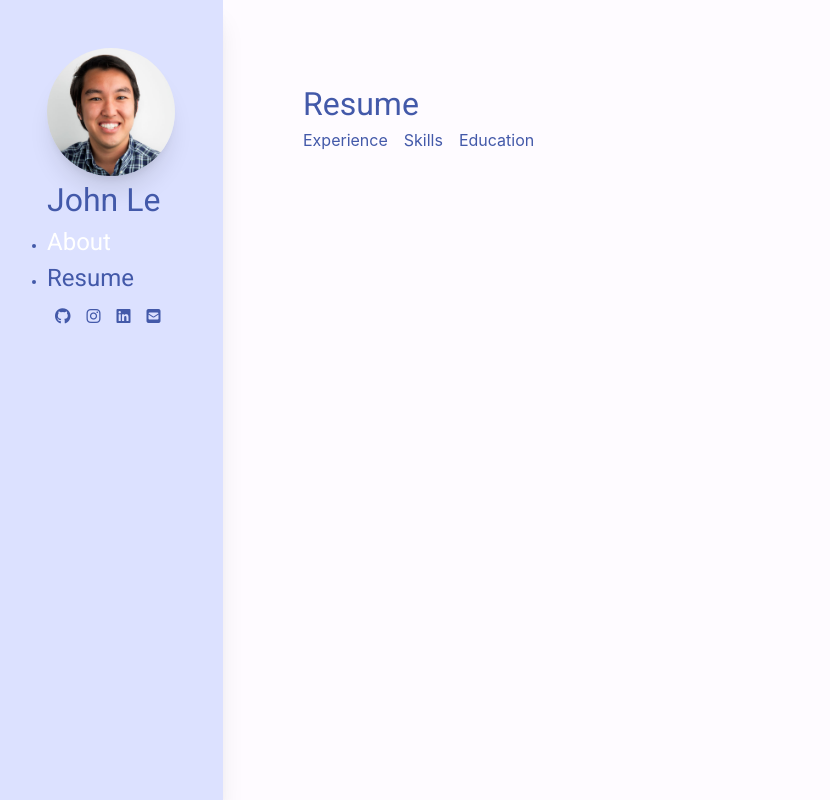
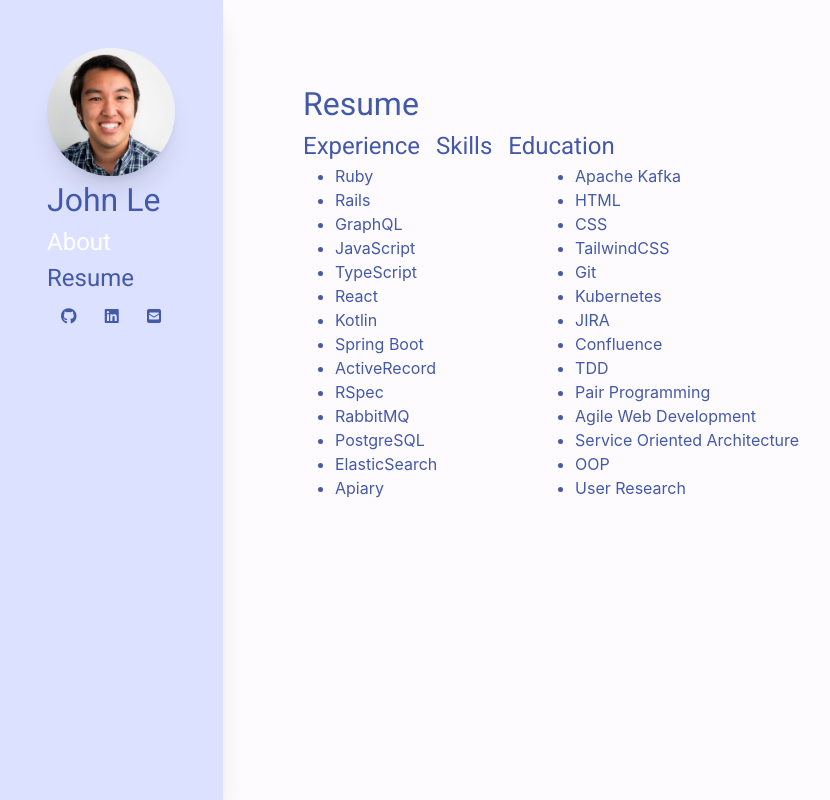
Before and after one commit to johnle192/my-portfolio-site, a React (Vite) app: page /resume in a window 1280 px wide. Both pictures are taken after a click on the element "Skills". Shown: the whole page, without its empty margins (1-831 px from the left). Built offline with nearby package versions, Linux system fonts and the light colour scheme.

Commit message:
update resume

```diff
--- a/src/components/Contact.tsx
+++ b/src/components/Contact.tsx
@@ -5,7 +5,7 @@ import icons from 'icons.json';
 export default function Contact() {
   return (
     <div className="contact-container">
-      <div className="contact-icons flex flex-row">
+      <div className="contact-icons flex justify-around">
         {icons.map((icon: IconLinkProps) => (
           <IconLink {...icon} />
         ))}
--- a/src/components/Nav.tsx
+++ b/src/components/Nav.tsx
@@ -20,7 +20,6 @@ const Nav: FC = () => {
         </NavLink>
       </h1>
       <ul className="nav-links label-large">
-        {/*TODO: figure out what else you want to do when active*/}
         <li>
           <NavLink
             to="/"
--- a/src/components/Resume.tsx
+++ b/src/components/Resume.tsx
@@ -1,38 +1,59 @@
 import ResumeItem from 'components/ResumeItem';
 import type { ResumeItemProps } from 'components/ResumeItem';
 import resumeItems from 'resume.json';
-import { useState } from 'react';
+import React, { useState } from 'react';
 
 export default function Resume() {
   const [resumeSection, setResumeSection] = useState<string>('experience');
+  const { name, duration, major } = resumeItems.education;
 
   return (
     <div className="resume-container m-20 max-w-3xl">
       <h2 className="headline-large"> Resume </h2>
       <div className="flex space-x-4">
         <div
-          className="hover:text-white cursor-pointer"
+          className="hover:text-white cursor-pointer headline-small"
           onClick={() => setResumeSection('experience')}
         >
           Experience
         </div>
         <div
-          className="hover:text-white cursor-pointer"
-          onClick={() => setResumeSection('skils')}
+          className="hover:text-white cursor-pointer headline-small"
+          onClick={() => setResumeSection('skills')}
         >
           Skills
         </div>
         <div
-          className="hover:text-white cursor-pointer"
+          className="hover:text-white cursor-pointer headline-small"
           onClick={() => setResumeSection('education')}
         >
           Education
         </div>
       </div>
       {resumeSection === 'experience' &&
-        resumeItems.map((resumeItem: ResumeItemProps) => (
+        resumeItems.experience.map((resumeItem: ResumeItemProps) => (
           <ResumeItem {...resumeItem} />
         ))}
+
+      {resumeSection === 'skills' && (
+        <div className="pl-8">
+          <ul className="resume-skills">
+            {resumeItems.skills.map((skill: string) => (
+              <li key={skill}>{skill}</li>
+            ))}
+          </ul>
+        </div>
+      )}
+
+      {resumeSection === 'education' && (
+        <div className="resume-education">
+          <div className="resume-education-name headline-small">{name}</div>
+          <div className="resume-education-duration body-medium">
+            {duration}
+          </div>
+          <div className="resume-education-major body-medium">{major}</div>
+        </div>
+      )}
     </div>
   );
 }
--- a/src/components/ResumeItem.tsx
+++ b/src/components/ResumeItem.tsx
@@ -15,12 +15,13 @@ export default function ResumeItem({
 }: ResumeItemProps) {
   const [isOpen, setIsOpen] = useState<boolean>(false);
   const iconRotationClass = isOpen ? 'is-open' : 'is-closed';
+  const borderClass = isOpen ? 'border-b border-white border-solid' : '';
 
   return (
-    <div className="resume-item flex-col" key={id}>
+    <div className="resume-item flex" key={id}>
       <div
         role="button"
-        className="flex flex-row"
+        className=""
         onClick={() => setIsOpen((prevState) => !prevState)}
       >
         <div
@@ -28,14 +29,15 @@ export default function ResumeItem({
         >
           <i className="resume-icon fa-solid fa-plus" />
         </div>
-        <div className="resume-content">
+      </div>
+      <div>
+        <div className={`resume-content ${borderClass}`}>
           <div className="resume-experience headline-small">{experience}</div>
           <div className="resume-duration body-medium">{duration}</div>
         </div>
-      </div>
         {isOpen && (
-        <div className="resume-description pl-16">
-          <ul>
+          <div className="resume-description pl-4">
+            <ul className="resume-description-items">
               {descriptions.map((description: string, index) => (
                 <li key={`${id}.${index}`}>{description}</li>
               ))}
@@ -43,5 +45,6 @@ export default function ResumeItem({
           </div>
         )}
       </div>
+    </div>
   );
 }
--- a/src/icons.json
+++ b/src/icons.json
@@ -1,6 +1,5 @@
 [
   { "link": "https://github.com/johnle192", "iconName": "fa-brands fa-github" },
-  { "link": "https://www.instagram.com/johnle192/", "iconName": "fa-brands fa-instagram" },
   { "link": "https://www.linkedin.com/in/john-le-3bb9bb93/", "iconName": "fa-brands fa-linkedin" },
   { "link": "mailto:john.le192@gmail.com", "iconName": "fa-solid fa-square-envelope" }
 ]
--- a/src/index.css
+++ b/src/index.css
@@ -37,8 +37,21 @@ code {
   transition-duration: 400ms;
 }
 
-ul {
+.resume-description-items {
   list-style-type: disc;
   padding: 0;
   margin: 0;
 }
+
+.resume-skills {
+  list-style-type: disc;
+  columns: 2;
+  padding: 0;
+  margin: 0;
+}
+
+.nav-links {
+  list-style-type: none;
+  padding: 0;
+  margin: 0;
+}
--- a/src/resume.json
+++ b/src/resume.json
@@ -1,4 +1,5 @@
-[
+{
+  "experience": [
     {
       "id": "clearcover",
       "experience": "Software Developer | Clearcover, Inc. | Chicago, IL",
@@ -41,4 +42,11 @@
         "Mentored and pair-programmed with junior developers and analysts by providing resources and coaching them on best engineering practices"
       ]
     }
-]
+  ],
+  "skills": ["Ruby", "Rails", "GraphQL", "JavaScript", "TypeScript", "React", "Kotlin", "Spring Boot", "ActiveRecord", "RSpec", "RabbitMQ", "PostgreSQL", "ElasticSearch", "Apiary", "Apache Kafka", "HTML", "CSS", "TailwindCSS", "Git", "Kubernetes", "JIRA", "Confluence", "TDD", "Pair Programming", "Agile Web Development", "Service Oriented Architecture", "OOP", "User Research"],
+  "education": {
+    "name": "Northwestern University",
+    "duration": "September 2010 - June 2014",
+    "major": "BA in Astrophysics and Mathematics"
+  }
+}
```
Lines whose indentation alone changed are shown as unchanged.
